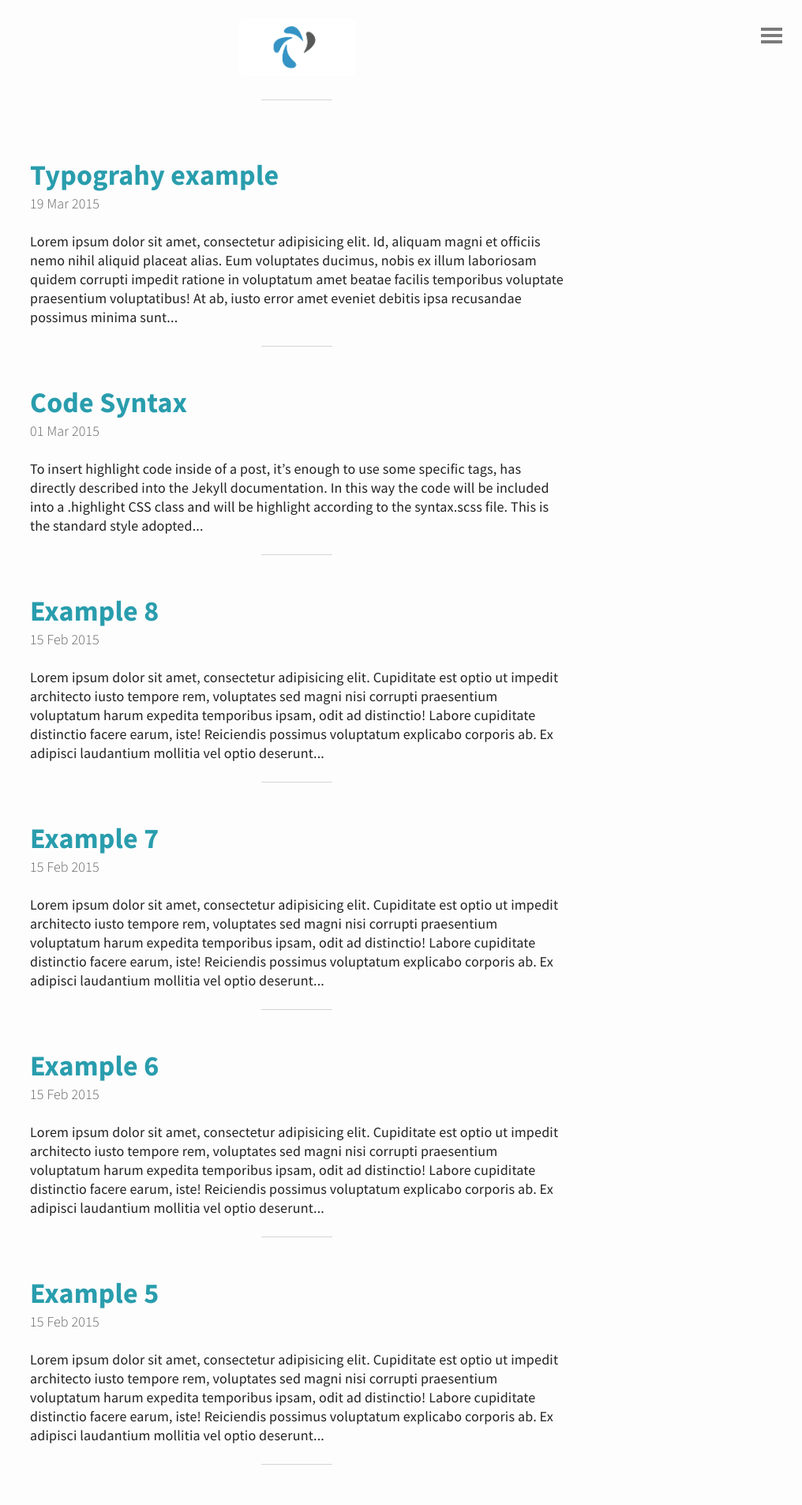
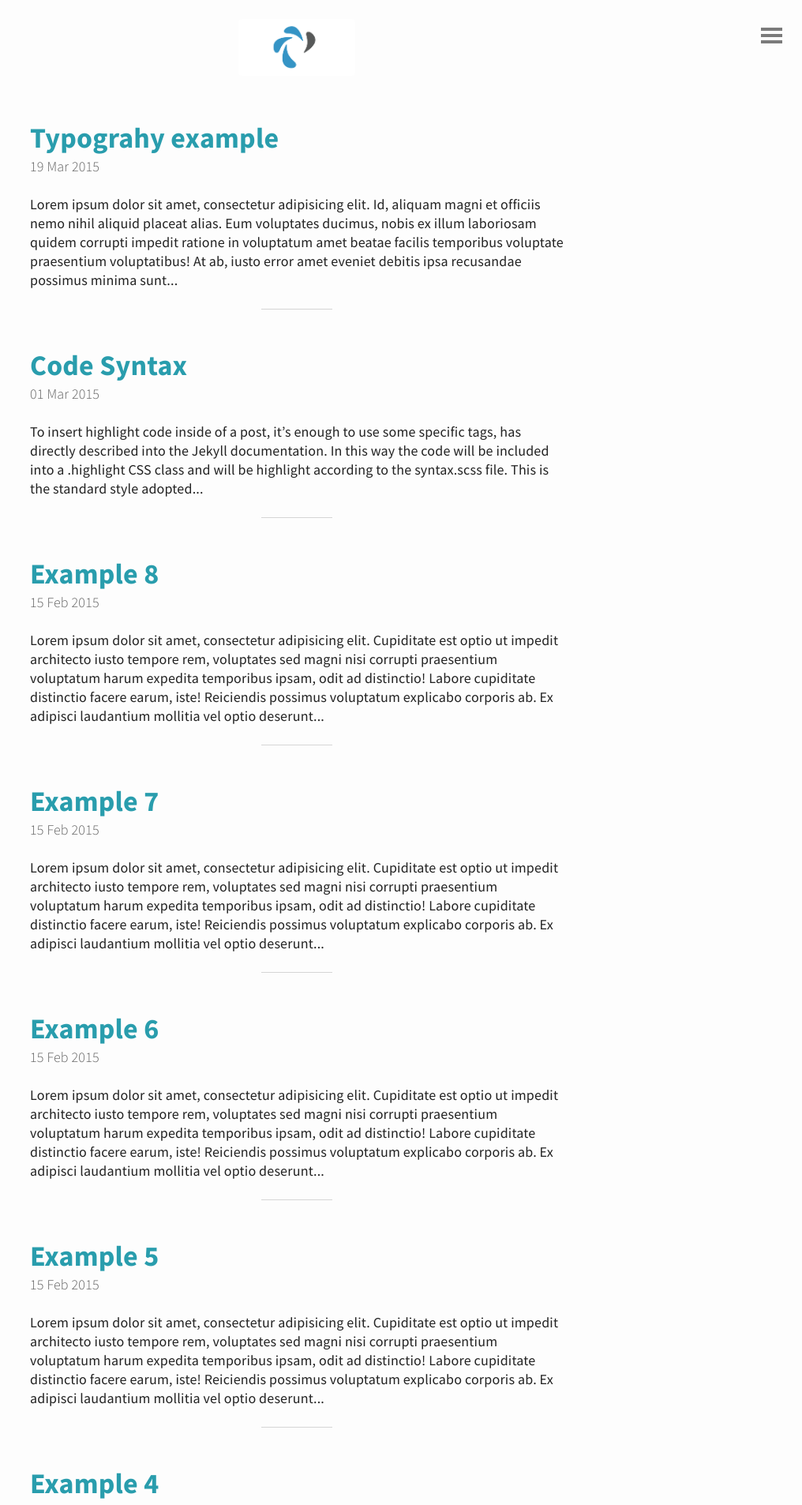
Before and after one commit to tahadarendeli/tahadarendeli.github.io, a Jekyll site: the page built from index.html, in a window 1280 px wide. Shown: the top 1906 px of the page at 79% size, without its empty margins (264-1280 px from the left). Built offline with Jekyll 4.4.1, drawn with Linux system fonts in a browser that asks for light colours; the list of posts is cut into pages by our own code.

Commit message:
deleted
&:after {
  	display: block;
    content: '';
    width: 5rem;
    height: 1px;
    margin: 23px auto;
    background-color: lighten($text-color, 70%);
  }

```diff
--- a/_sass/layout.scss
+++ b/_sass/layout.scss
@@ -135,14 +135,7 @@
   	font-family: 'Signika', sans-serif; //Emerald logo font
     font-weight: 600;
   }
-  &:after {
-  	display: block;
-    content: '';
-    width: 5rem;
-    height: 1px;
-    margin: 23px auto;
-    background-color: lighten($text-color, 70%);
-  }
+
 }
 
 /* Posts */
```
